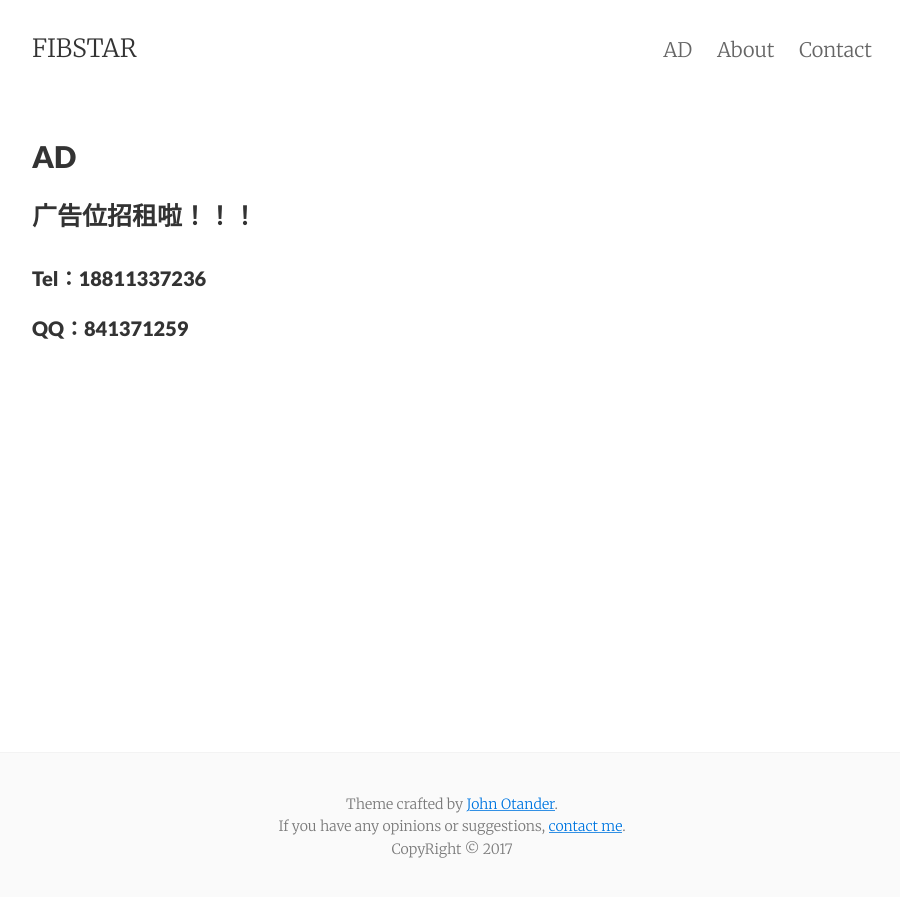
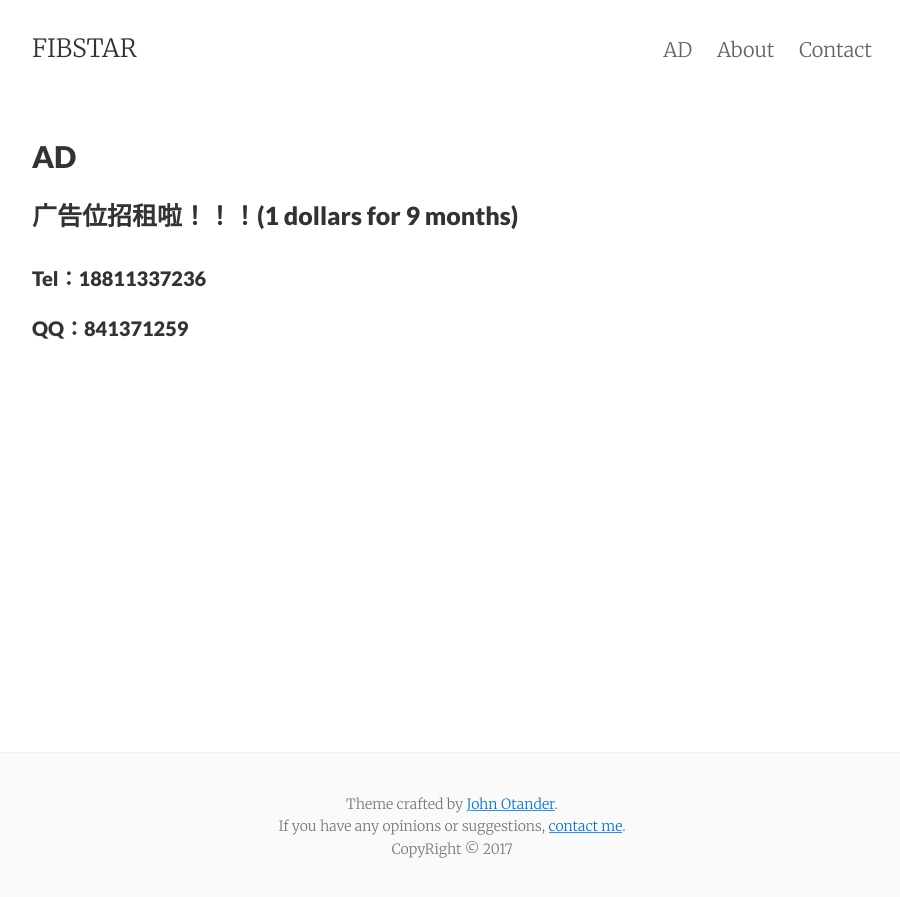
Before and after one commit to FIBSTAR/FIBSTAR.github.io, a Jekyll site: the page built from ad.md, in a window 1280 px wide. Shown: the top 897 px of the page, without its empty margins (188-1088 px from the left). Built offline with Jekyll 4.4.1, drawn with Linux system fonts in a browser that asks for light colours; nearby versions of some CDN libraries.

Commit message:
Update ad.md

```diff
--- a/ad.md
+++ b/ad.md
@@ -4,7 +4,7 @@ title: AD
 permalink: /AD/
 tags: AD
 ---
-<h3>广告位招租啦！！！
+<h3>广告位招租啦！！！(1 dollars for 9 months)
 <br>
 <br>
 <p>Tel：18811337236</p>
```
